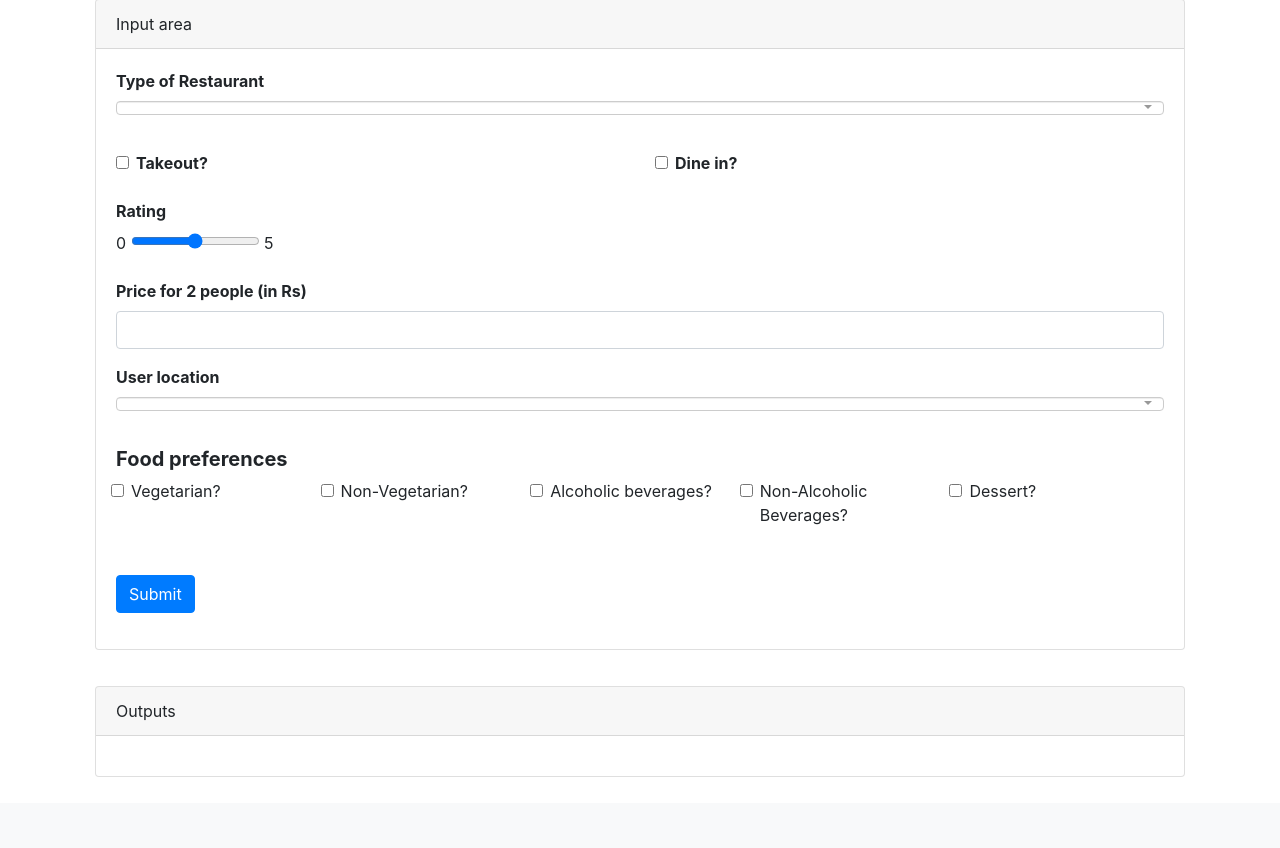
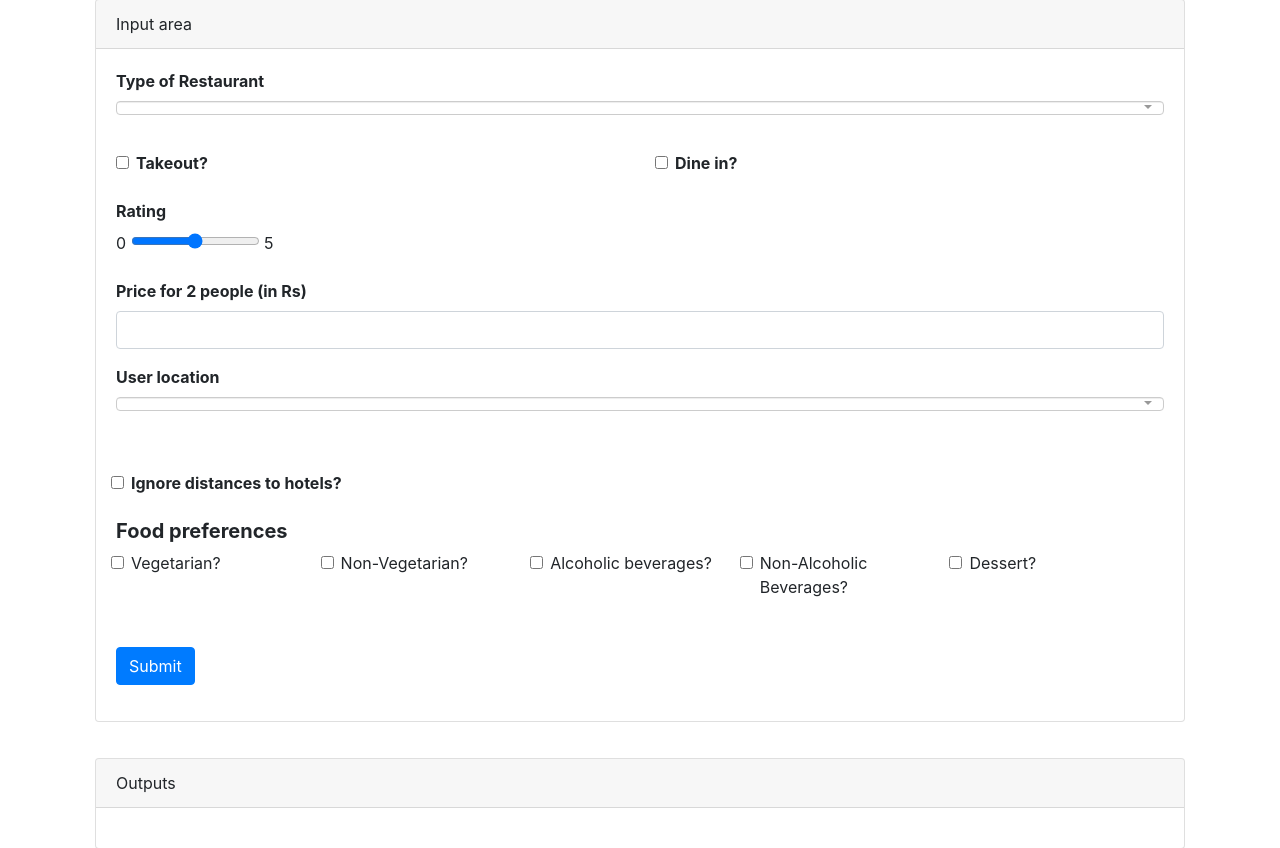
Before and after one commit to NegaMage/DWDM_zomato_recommender, a Flask app: page /recommender in a window 1280 px wide. Shown: the part 113-961 px from the top of the page. Before the commit the page ends 890 px from the top, so only its background shows below. Run offline with Flask 2, Linux system fonts and the light colour scheme; parts of the project's set-up code (start-up, migrations or seed data) failed here and were passed over; some libraries are stand-ins or nearby versions.

Commit message:
Added ignore dists option

```diff
--- a/server.py
+++ b/server.py
@@ -149,7 +149,7 @@ def get_suggestions():
 
 
     location_sel = req.getlist("location_sel")[0]
-
+    ignore_dists = "ignore_dists" in req
     vegetarian = "veg" in req
     nonvegetarian = "non_veg" in req
     alcoholic_beverage = "alcoholic_beverage" in req
@@ -164,7 +164,7 @@ def get_suggestions():
 
     app.logger.info(preferences)
 
-    indices = model_pred(model, cluster_data, preferences)["Unnamed: 0"]
+    indices = model_pred(model, cluster_data, preferences, ignore_dists)["Unnamed: 0"]
 
     results = df.iloc[indices]
     results.drop(['Unnamed: 0'], axis=1, inplace=True)
--- a/templates/pref_input.html
+++ b/templates/pref_input.html
@@ -66,6 +66,17 @@
                         </select>
                     </div>
 
+                    <br>
+                    <div class="container">
+                        <div class="row">
+                            <div class="col">
+                                <input type="checkbox" class="form-check-input" name="ignore_dists" >
+                                <label class="form-check-label" for="ignore_dists" ><b>Ignore distances to hotels?</b></label>
+                            </div>
+                        </div>
+                    </div>
+
+                    <br>
                     <div class="container">
                         <div class="row">
                             <h5><b>Food preferences</b></h5>
@@ -80,7 +91,6 @@
                             {% endfor %}
 
                         </div>
-
                     </div>
 
                     <br><br>
```
Also changed, not shown: images/Pref input screen.png (added), images/pref output screen.png (added).
